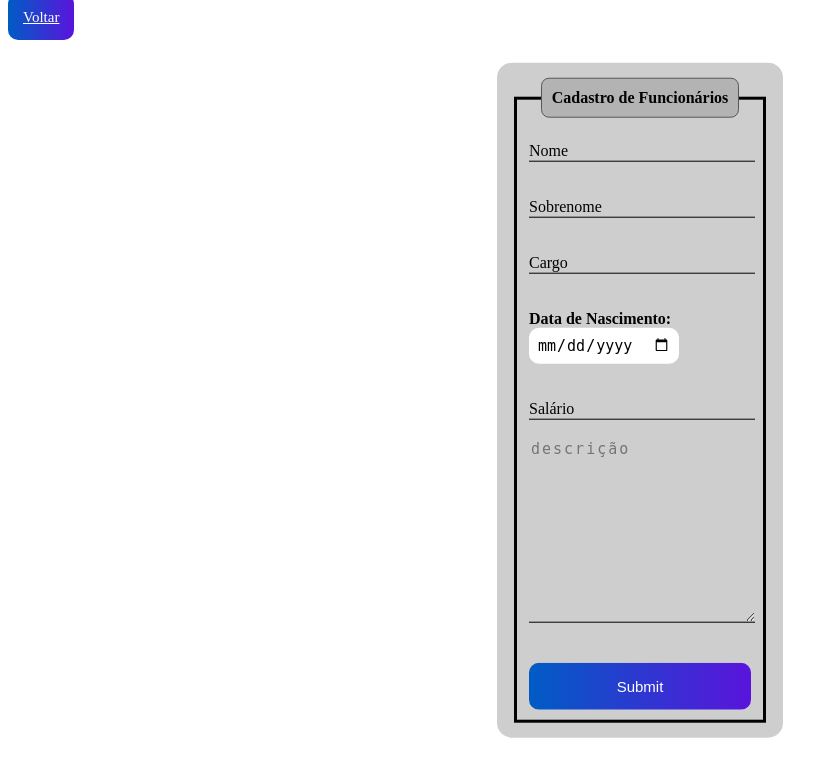
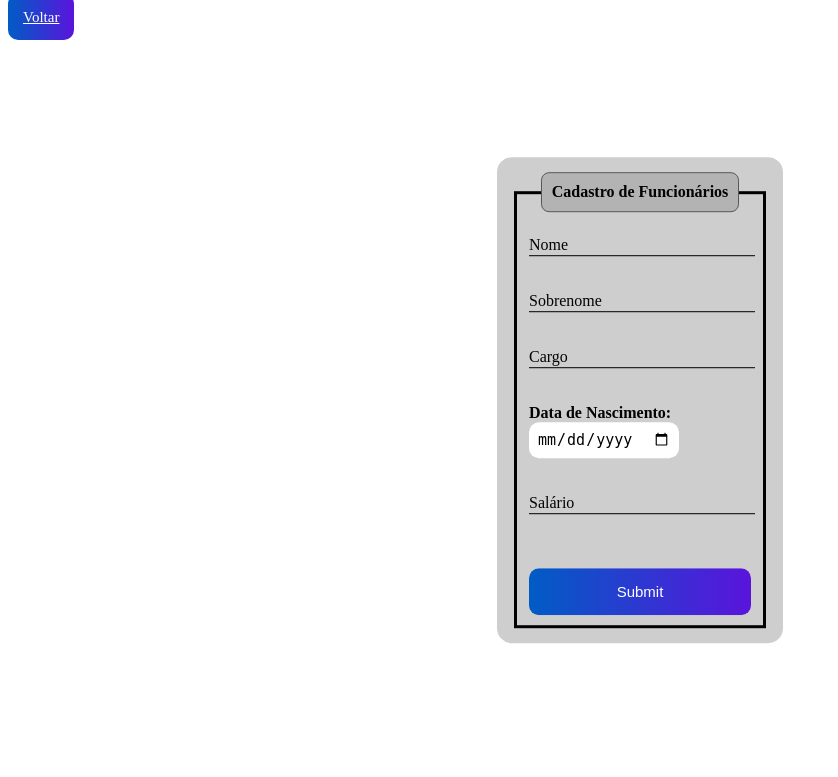
Before and after one commit to Jhonatan-bezerra/Cadastro, a PHP site: page /formulario.php in a window 1280 px wide. Shown: the top 777 px of the page, without its empty margins (0-838 px from the left). Run offline with PHP 8.4, Linux system fonts and the light colour scheme.

Commit message:
Ajuste final

```diff
--- a/formulario.php
+++ b/formulario.php
@@ -42,9 +42,7 @@ include_once "cadastroController.php"
                     <label for="salario" class="labelInput">Salário</label>
                 </div>
                 <br>
-                <div class="inputBox">
-                    <textarea class="inputs" name="descricao" id="descricao" cols="25" rows="10" placeholder="descrição"></textarea>
-                </div>
+
                 <br><br>
 
                 <input type="submit" name="submit" id="submit">
```
